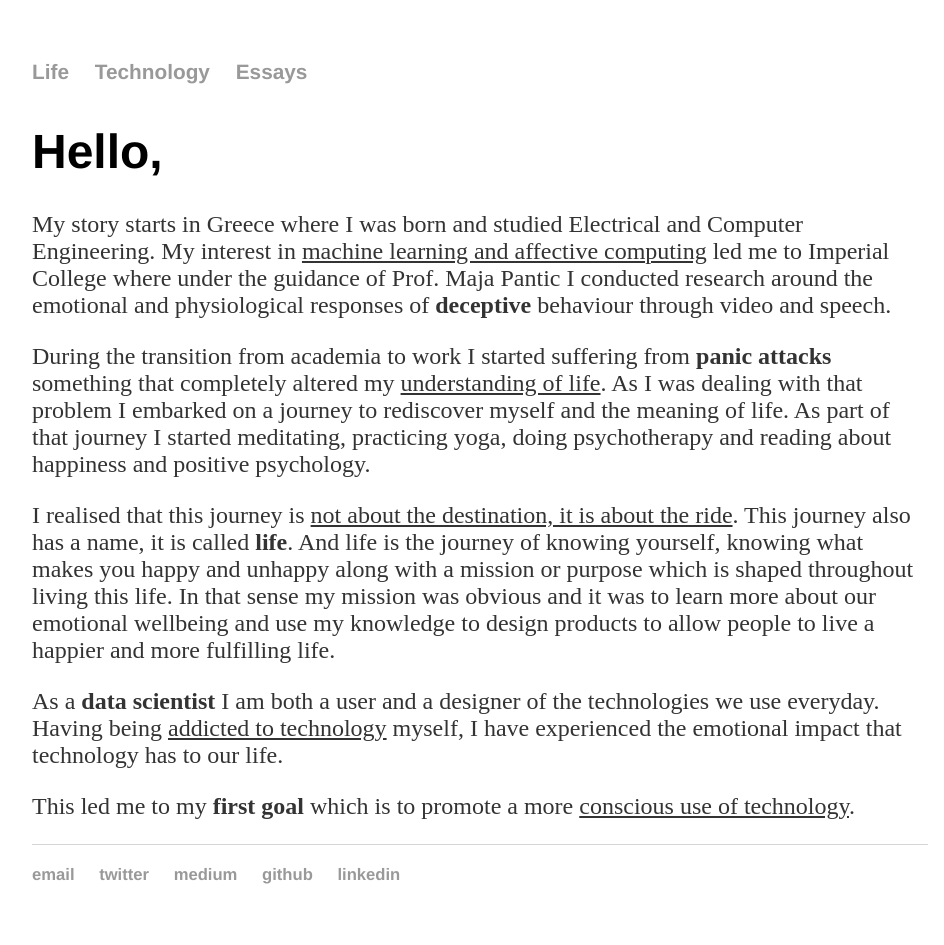
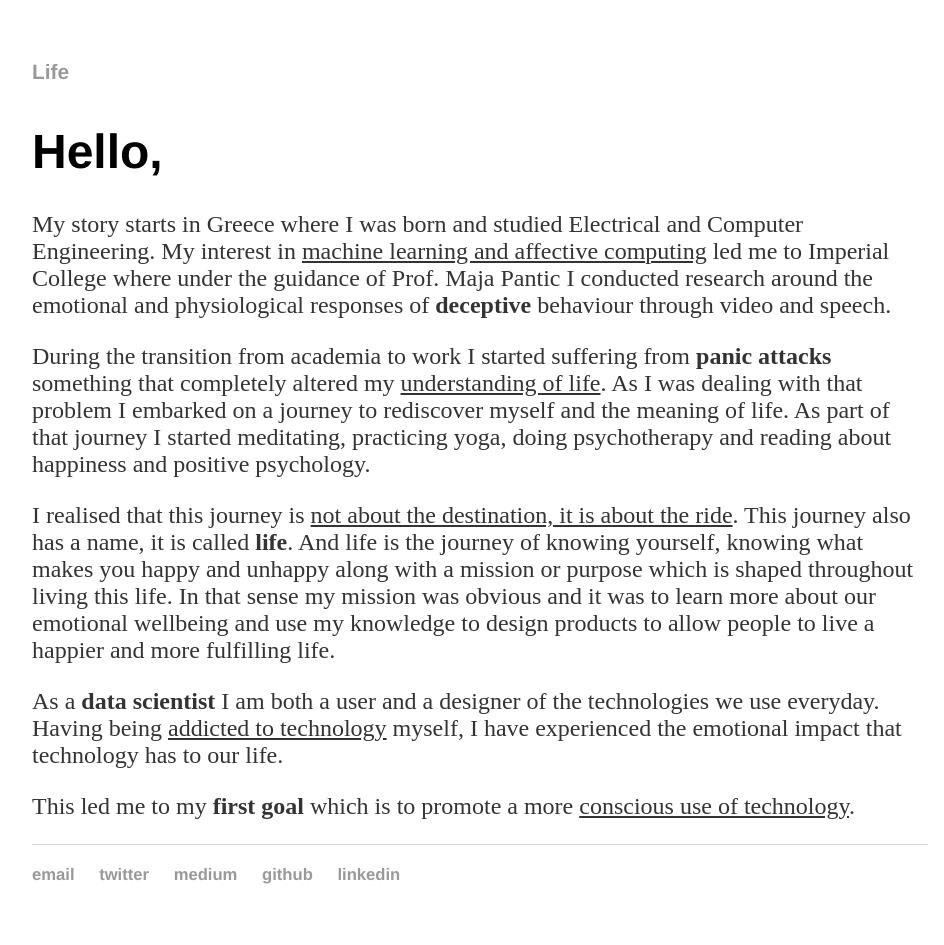
Before and after one commit to nsorros/nsorros.github.io, a Jekyll site: the page built from index.html, in a window 1280 px wide. Shown: the whole page, without its empty margins (160-1104 px from the left). Built offline with Jekyll 4.4.1, drawn with Linux system fonts in a browser that asks for light colours.

Commit message:
Update default.html

```diff
--- a/_layouts/default.html
+++ b/_layouts/default.html
@@ -9,8 +9,6 @@
 			<nav>
 	    		<ul>
 		        	<li><a href="/">Life</a></li>
-		        	<li><a href="/technology">Technology</a></li>
-	        		<li><a href="/essays">Essays</a></li>
 	    		</ul>
 			</nav>
 			<div class="container">
```
